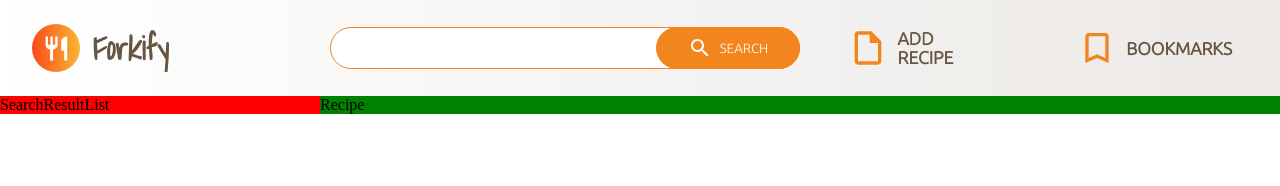
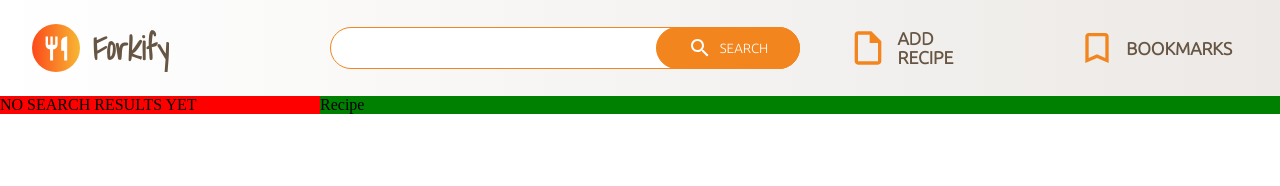
Before and after one commit to cookieMonsterDev/forkify-app, a React (Create React App) app: page / in a window 1280 px wide. Shown: the top 186 px of the page. Built offline with nearby package versions, Linux system fonts and the light colour scheme.

Commit message:
feat: add loader context & displaying search results

```diff
--- a/src/App.tsx
+++ b/src/App.tsx
@@ -1,15 +1,15 @@
-
 import { AppContext } from './context/appContext';
-import styled from 'styled-components';
-import LoaderCircle from './components/LoaderCircle/LoaderCircle';
+import { ErrorHandlingContext } from './context/ErrorHandlingContext';
 import NavBar from './components/NavBar/NavBar';
 import SearchResultList from './components/Results/SearchResultList';
 import Recipe from './components/Results/Recipe';
+import styled from 'styled-components';
+
 
 function App() {
-
   return (
     <AppContext>
+      <ErrorHandlingContext>
         <Wrap>
           <NavBar />
           <ResultsWrap>
@@ -17,6 +17,7 @@ function App() {
             <Recipe />
           </ResultsWrap>
         </Wrap>
+      </ErrorHandlingContext>
     </AppContext>
   );
 }
@@ -27,11 +28,11 @@ const Wrap = styled.div`
   width: 100vw;
   height: 100vh;
   position: relative;
-`
+`;
 
 const ResultsWrap = styled.div`
   position: absolute;
   top: 6rem;
   width: 100vw;
   display: flex;
-`
+`;
--- a/src/components/NavBar/NavBar.tsx
+++ b/src/components/NavBar/NavBar.tsx
@@ -5,10 +5,18 @@ import BookmarkBorderIcon from '@mui/icons-material/BookmarkBorder';
 import InsertDriveFileOutlinedIcon from '@mui/icons-material/InsertDriveFileOutlined';
 import SearchOutlinedIcon from '@mui/icons-material/SearchOutlined';
 import getData from '../../typescript/getData';
+import {
+  useRecipeContext,
+  useUpdateRecipeContext,
+} from '../../context/appContext';
+import { useUpdateErrorHandlingContext } from '../../context/ErrorHandlingContext';
 
 const NavBar = () => {
   const InputRef = useRef<HTMLInputElement>(null!);
   const [query, setSuery] = useState('');
+  const updateSearch = useUpdateRecipeContext();
+  const context = useRecipeContext();
+  const setLoading = useUpdateErrorHandlingContext();
 
   const handleChange = useCallback((e: React.ChangeEvent<HTMLInputElement>) => {
     setSuery(e.target.value);
@@ -18,9 +26,13 @@ const NavBar = () => {
     try {
       if (query === '') return;
 
+      setLoading((prev) => !prev);
       const res = await getData({ query: query });
 
-      console.log(res);
+      setLoading((prev) => !prev);
+      if (!Array.isArray(res)) throw new Error('Not an array');
+
+      updateSearch({ ...context, searchResults: [...res] });
 
       InputRef.current.value = '';
       setSuery('');
--- a/src/components/Results/Recipe.tsx
+++ b/src/components/Results/Recipe.tsx
@@ -2,6 +2,8 @@ import React from 'react'
 import styled from 'styled-components'
 
 const Recipe = () => {
+  console.log('render')
+
   return (
     <Container>Recipe</Container>
   )
--- a/src/components/Results/SearchResultList.tsx
+++ b/src/components/Results/SearchResultList.tsx
@@ -1,15 +1,48 @@
-import React from 'react'
-import styled from 'styled-components'
+import { useEffect, useState } from 'react';
+import styled from 'styled-components';
+import { useRecipeContext } from '../../context/appContext';
+import { useErrorHandlingContext } from '../../context/ErrorHandlingContext';
+import { SearchRecipeListTypes } from '../../helpers/types';
+import LoaderCircle from '../LoaderCircle/LoaderCircle';
 
 const SearchResultList = () => {
+  const context = useRecipeContext();
+  const [list, setList] = useState<SearchRecipeListTypes[] | undefined>();
+  const loading = useErrorHandlingContext();
+
+  useEffect(() => {
+    setList(context?.searchResults);
+  }, [context?.searchResults]);
+
   return (
-    <Container>SearchResultList</Container>
-  )
+    <Container>
+      { !loading ?
+      <List>
+        {list ? list?.map((item) => {
+          return <ListItem key={item.id}>{item.title}</ListItem>;
+        }) : 'NO SEARCH RESULTS YET'}
+      </List>
+      : <LoaderCircle duration={1500} delay={100}/>
 }
+    </Container>
+  );
+};
 
-export default SearchResultList
+export default SearchResultList;
 
 const Container = styled.div`
   flex: 1;
   background-color: red;
-`
+`;
+
+const List = styled.ul`
+  list-style: none;
+  padding: 0;
+`;
+
+const ListItem = styled.li`
+  box-sizing: border-box;
+  width: 100%;
+  height: 5rem;
+  background-color: yellow;
+`;
--- /dev/null
+++ b/src/context/ErrorHandlingContext.tsx
@@ -0,0 +1,23 @@
+import React, { useState, createContext, useContext } from 'react';
+
+interface Props {
+  children: React.ReactNode;
+}
+
+export const useErrorHandlingContext = () => useContext(Context);
+export const useUpdateErrorHandlingContext = () => useContext(UpdateContext);
+
+const Context = createContext<boolean | null>(null);
+const UpdateContext = createContext<React.Dispatch<React.SetStateAction<boolean>>>(null!);
+
+export const ErrorHandlingContext = ({ children }: Props) => {
+  const [state, setState] = useState(false);
+
+  return (
+    <Context.Provider value={state}>
+      <UpdateContext.Provider value={setState}>
+        {children}
+      </UpdateContext.Provider>
+    </Context.Provider>
+  );
+};
--- a/src/context/appContext.tsx
+++ b/src/context/appContext.tsx
@@ -5,8 +5,8 @@ interface Props {
   children: React.ReactNode;
 }
 
-export const useRecipe = () => useContext(RecipeContext);
-export const useUpdateRecipe = () => useContext(UpdateRecipeContext);
+export const useRecipeContext = () => useContext(RecipeContext);
+export const useUpdateRecipeContext = () => useContext(UpdateRecipeContext);
 
 const RecipeContext = createContext<AppContextTypes | null>(null);
 const UpdateRecipeContext = createContext<
--- a/src/helpers/types.ts
+++ b/src/helpers/types.ts
@@ -1,5 +1,7 @@
 export interface AppContextTypes {
-
+  recipe?: SearchRecipeTypes;
+  searchResults?: SearchRecipeListTypes[];
+  bookmarks?: any[];
 }
 
 export interface DefaultRecipeTypes {
--- a/src/typescript/getData.tsx
+++ b/src/typescript/getData.tsx
@@ -16,7 +16,7 @@ const getData = async ({
   id,
   query,
   body,
-}: useFetchProps): Promise<SearchRecipeTypes | SearchRecipeListTypes | undefined> => {
+}: useFetchProps): Promise<SearchRecipeTypes | SearchRecipeListTypes[] | undefined> => {
   try {
     if (id) {
       const res = await ForkifyRoots.get(id);
```
Lines whose indentation alone changed are shown as unchanged.
